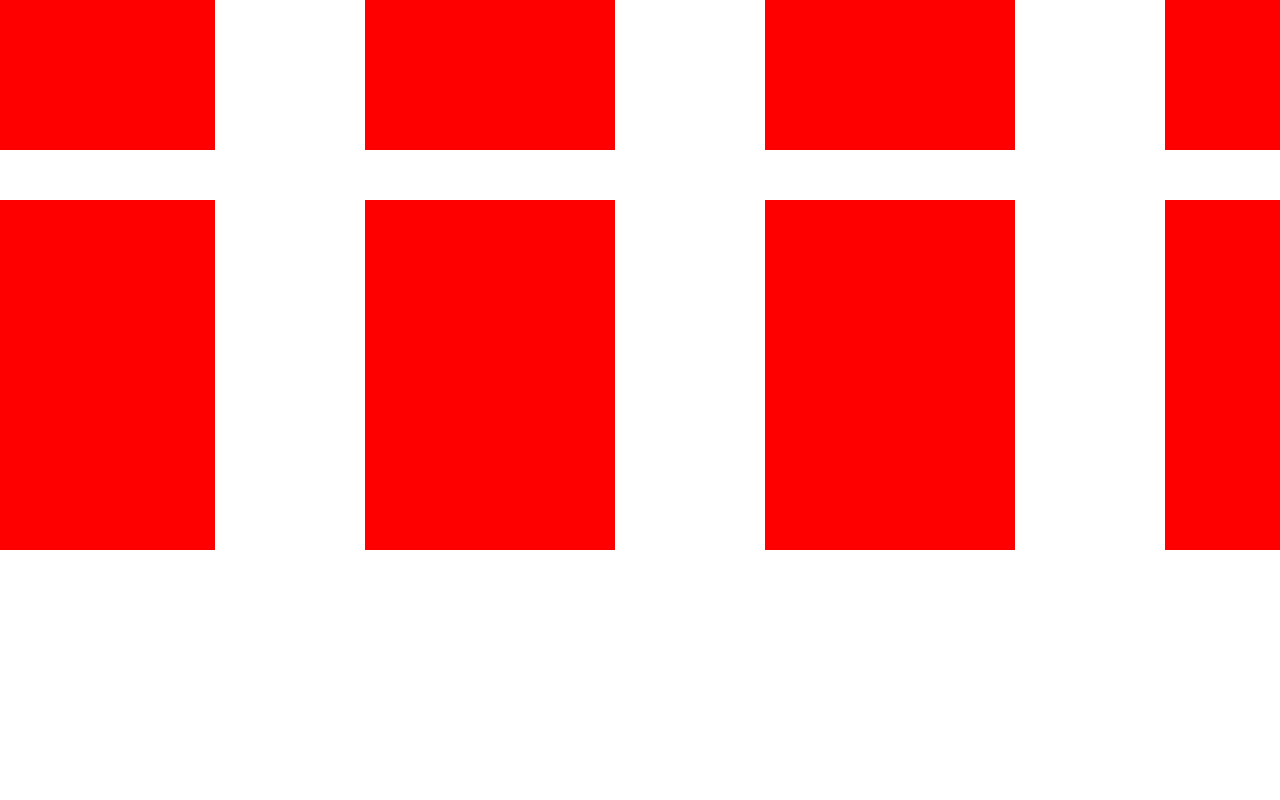
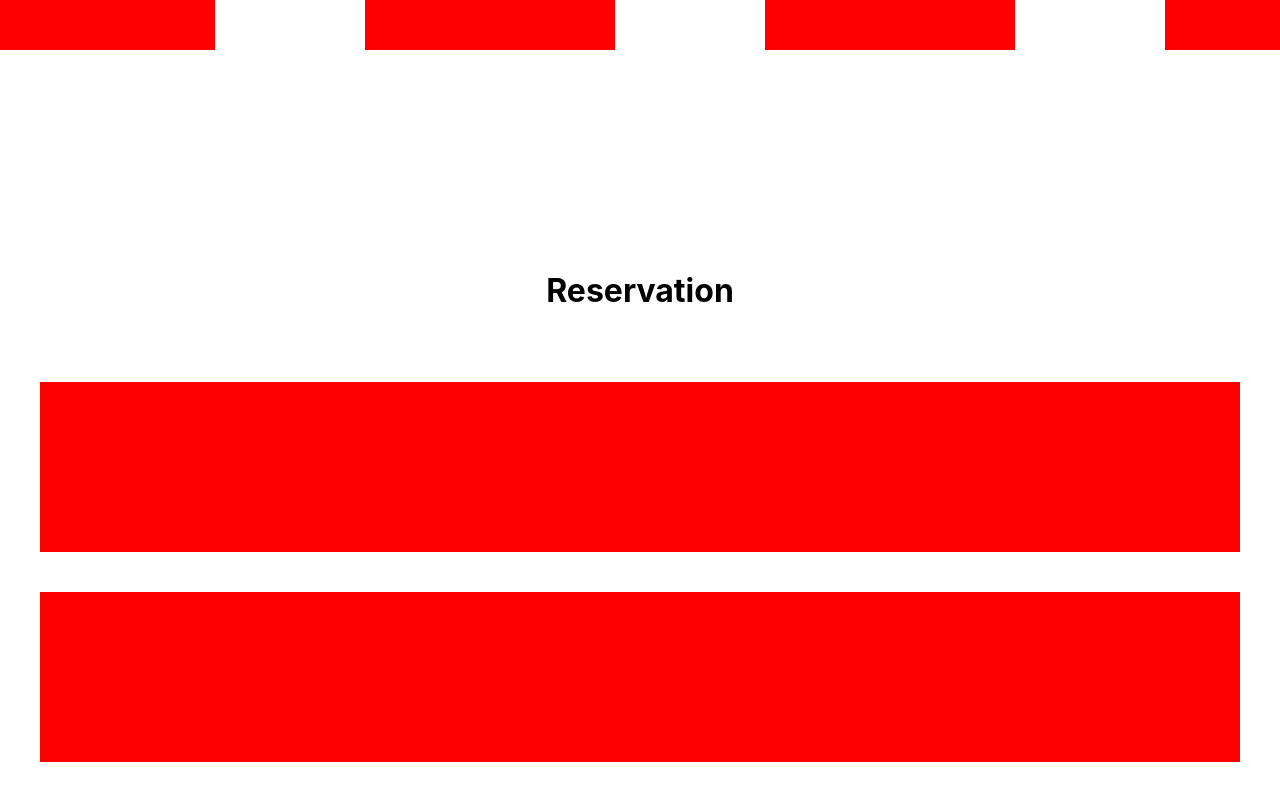
Before and after one commit to YoungJae0910/what-suf, a React (Create React App) app: page / in a window 1280 px wide. Shown: the part 4082-4882 px from the top of the page. Before the commit the page ends 4832 px from the top, so only its background shows below. Built offline with nearby package versions, Linux system fonts and the light colour scheme.

Commit message:
main semi finished

```diff
--- a/src/App.js
+++ b/src/App.js
@@ -7,6 +7,8 @@ import MainStore from "./components/MainStore/MainStore"
 import MainPhoto from "./components/Main/MainPhoto"
 import StoreGrid from "./components/MainStore/StoreGrid"
 import Header from "./components/Header/Header"
+import MainReservation from "./MainReservaition/MainReservation"
+import MainReservationGrid from "./MainReservaition/MainReservationGrid"
 
 function App() {
     return (
@@ -16,8 +18,9 @@ function App() {
             <MainPhoto />
             <Info />
             <MainStore />
-            <MainSlide />
             <StoreGrid />
+            <MainReservation />
+            <MainReservationGrid />
         </>
     )
 }
--- /dev/null
+++ b/src/MainReservaition/MainReservation.jsx
@@ -0,0 +1,16 @@
+import React from "react"
+import styled from "styled-components"
+
+export default function MainReservation() {
+    return (
+        <WarpDiv>
+            <h1>Reservation</h1>
+        </WarpDiv>
+    )
+}
+
+const WarpDiv = styled.div`
+    display: flex;
+    justify-content: center;
+    align-items: center;
+`
--- /dev/null
+++ b/src/MainReservaition/MainReservationGrid.jsx
@@ -0,0 +1,25 @@
+import React from "react"
+import styled from "styled-components"
+
+export default function MainReservationGrid() {
+    return (
+        <WrapDiv>
+            <ItemDiv></ItemDiv>
+            <ItemDiv></ItemDiv>
+        </WrapDiv>
+    )
+}
+
+const WrapDiv = styled.div`
+    display: flex;
+    flex-direction: column;
+    justify-content: center;
+    align-items: center;
+    margin-top: 50px;
+`
+const ItemDiv = styled.div`
+    width: 1200px;
+    height: 170px;
+    background-color: red;
+    margin-bottom: 40px;
+`
```
